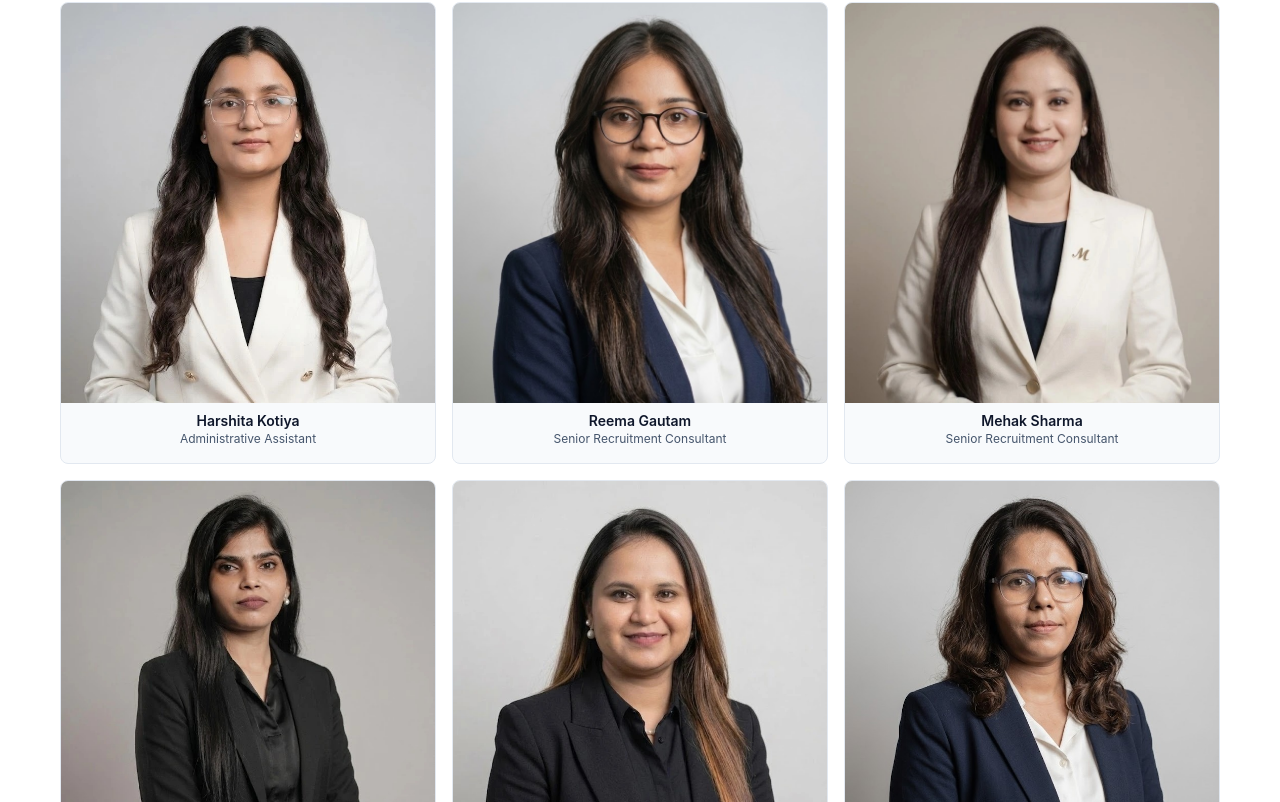
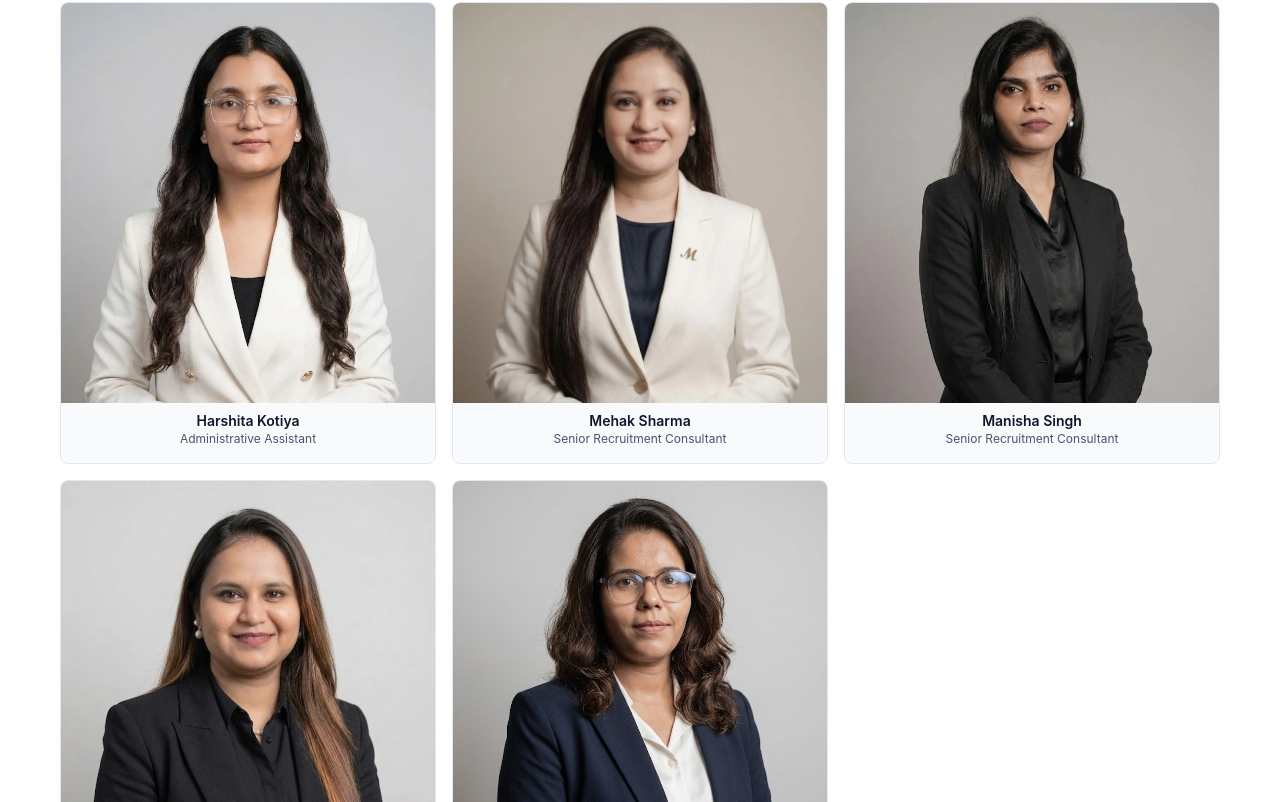
Before and after one commit to ByteToBinary-com/myjobhut_website, a Next.js app: page / in a window 1280 px wide. Shown: the part 2377-3179 px from the top of the page. Built offline with nearby package versions, Linux system fonts and the light colour scheme; no server answers.

Commit message:
Remove Reema Gautam team profile

```diff
--- a/app/page.tsx
+++ b/app/page.tsx
@@ -36,7 +36,6 @@ const clientLogos = [
 const ourTeam = [
   { src: "/team/Anshu Sahu -Founder, Director – Talent Acquisition & Recruitment.jpeg", name: "Anshu Sahu", title: "Founder, Director – Talent Acquisition & Recruitment", alt: "Anshu Sahu" },
   { src: "/team/Harshita Kotiya-Administrative Assistant.jpeg", name: "Harshita Kotiya", title: "Administrative Assistant", alt: "Harshita Kotiya" },
-  { src: "/team/Reema Gautam-Senior Recruitment Consultant.jpeg", name: "Reema Gautam", title: "Senior Recruitment Consultant", alt: "Reema Gautam" },
   { src: "/team/Mehak sharma-Senior Recruitment Consultant.jpeg", name: "Mehak Sharma", title: "Senior Recruitment Consultant", alt: "Mehak Sharma" },
   { src: "/team/Manisha Singh-Senior Recruitment Consultant.jpeg", name: "Manisha Singh", title: "Senior Recruitment Consultant", alt: "Manisha Singh" },
   { src: "/team/Kumkum Rajput-Talent Acquisition Executive.jpeg", name: "Kumkum Rajput", title: "Talent Acquisition Executive", alt: "Kumkum Rajput" },
```
Also changed, not shown: public/team/Reema Gautam-Senior Recruitment Consultant.jpeg (deleted).
